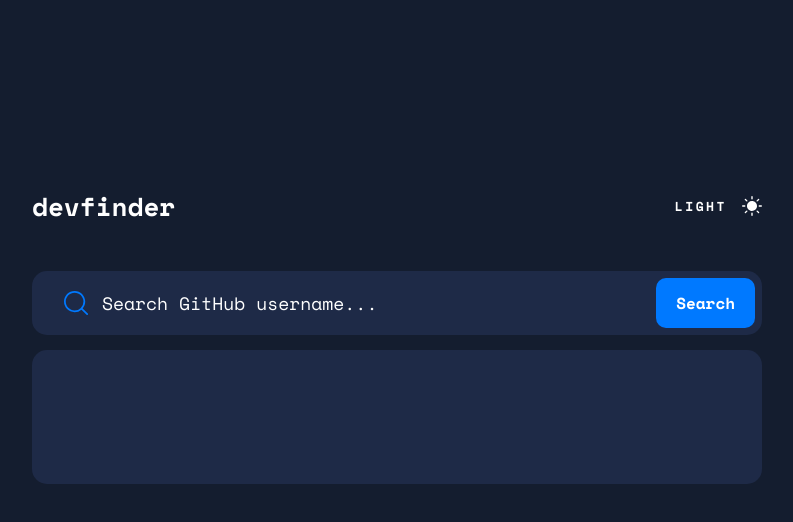
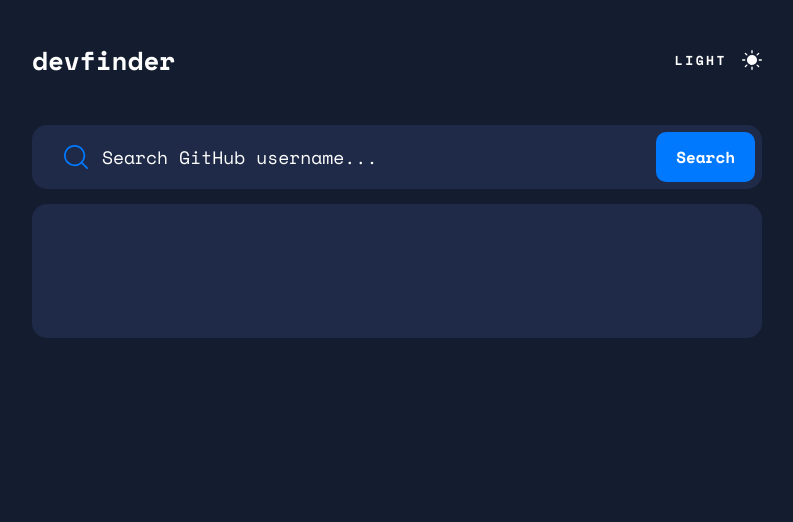
Before and after one commit to webmichal/GitHub-user-search-app, a plain HTML site: page index.html in a window 1280 px wide. Shown: the whole page, without its empty margins (243-1036 px from the left). Drawn offline with nearby package versions, Linux system fonts and the light colour scheme; no server answers.

Commit message:
Update styles.css

```diff
--- a/assets/styles.css
+++ b/assets/styles.css
@@ -337,15 +337,6 @@ header {
 }
 
 @media screen and (min-width: 1024px) {
-    html {
-        display: flex;
-        width: 100%;
-        height: 100%;
-        justify-content: center;
-        align-items: center;
-        flex-direction: column;
-    }
-
     body {
         width: 730px;
     }
```
